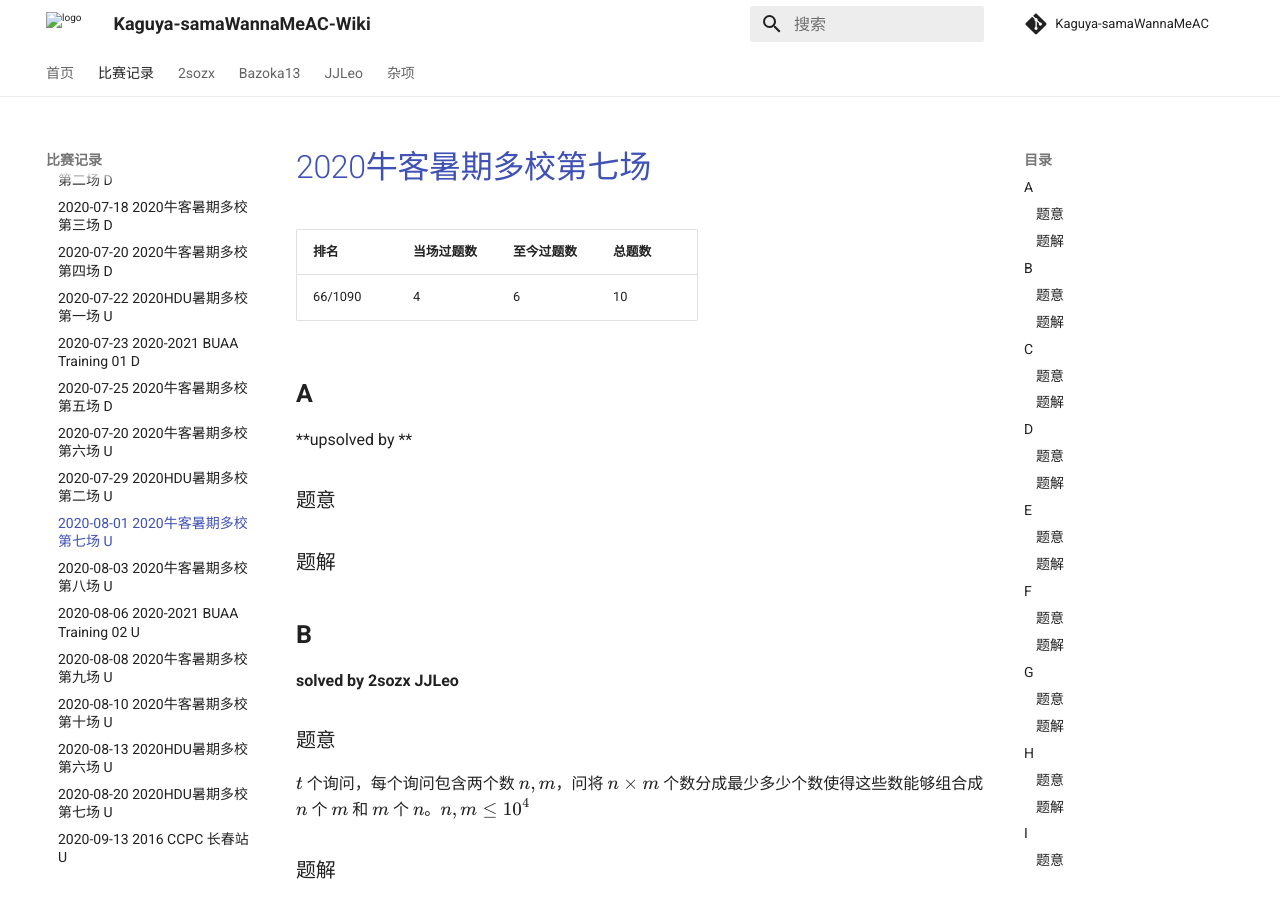
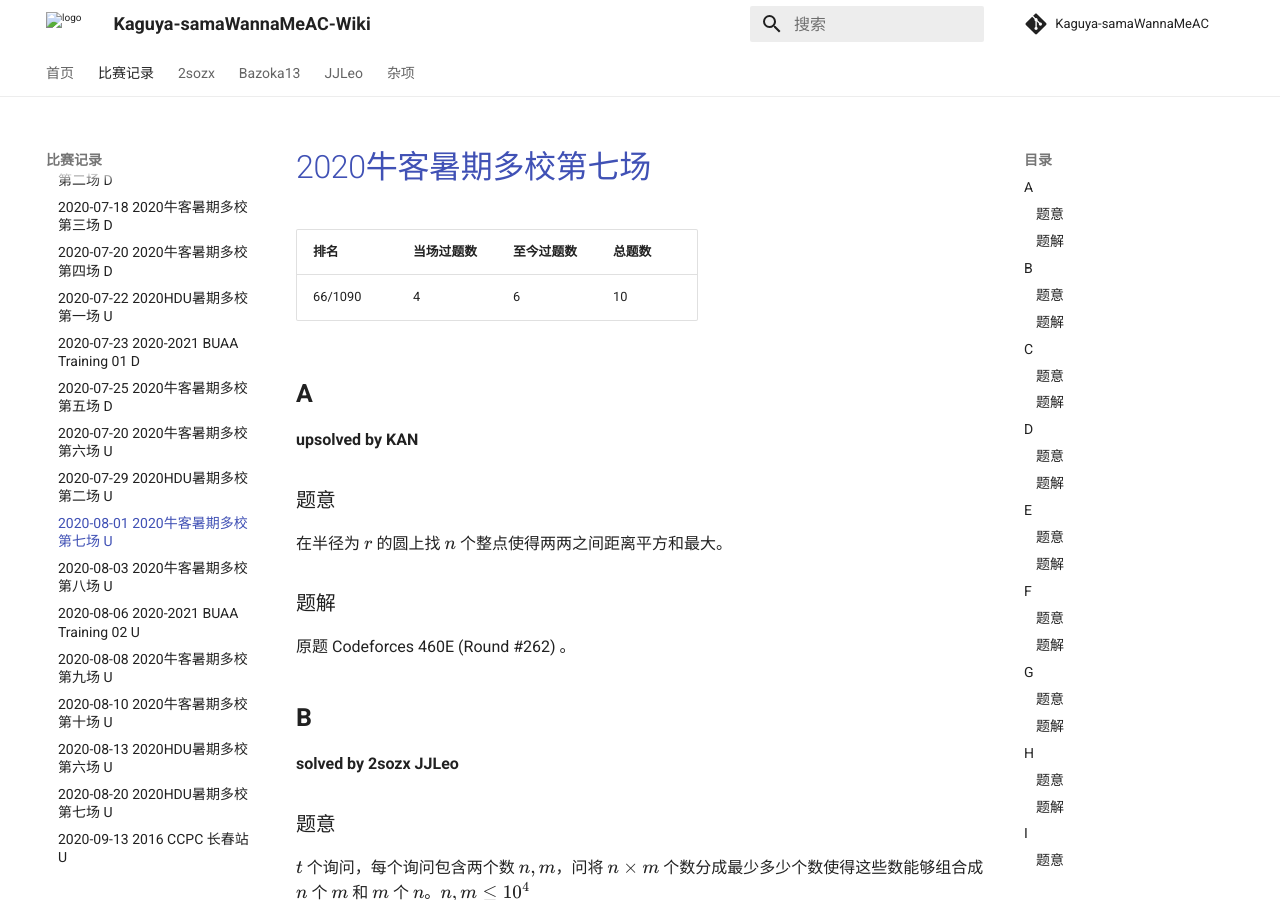
Before and after one commit to Kaguya-samaWannaMeAC/kaguya-samawannameac.github.io, an MkDocs documentation site: the page built from docs/contest/2020-08-01 2020牛客暑期多校第七场.md, in a window 1280 px wide and 900 px high. Built offline with MkDocs 1.6.1 and Material for MkDocs 9.7.7, drawn with Linux system fonts in a browser that asks for light colours; formulas are drawn with MathJax 3; comment, search, counter and statistics services are not loaded.

Commit message:
Update 2020-08-01 2020牛客暑期多校第七场.md

```diff
--- a/docs/contest/2020-08-01 2020牛客暑期多校第七场.md
+++ b/docs/contest/2020-08-01 2020牛客暑期多校第七场.md
@@ -6,15 +6,15 @@
 
 ## **A**
 
-**upsolved by **
+**upsolved by KAN**
 
 ### 题意
 
-
+在半径为 $r$ 的圆上找 $n$ 个整点使得两两之间距离平方和最大。
 
 ### 题解
 
-
+原题 Codeforces 460E (Round #262) 。
 
 ## **B**
 
```
